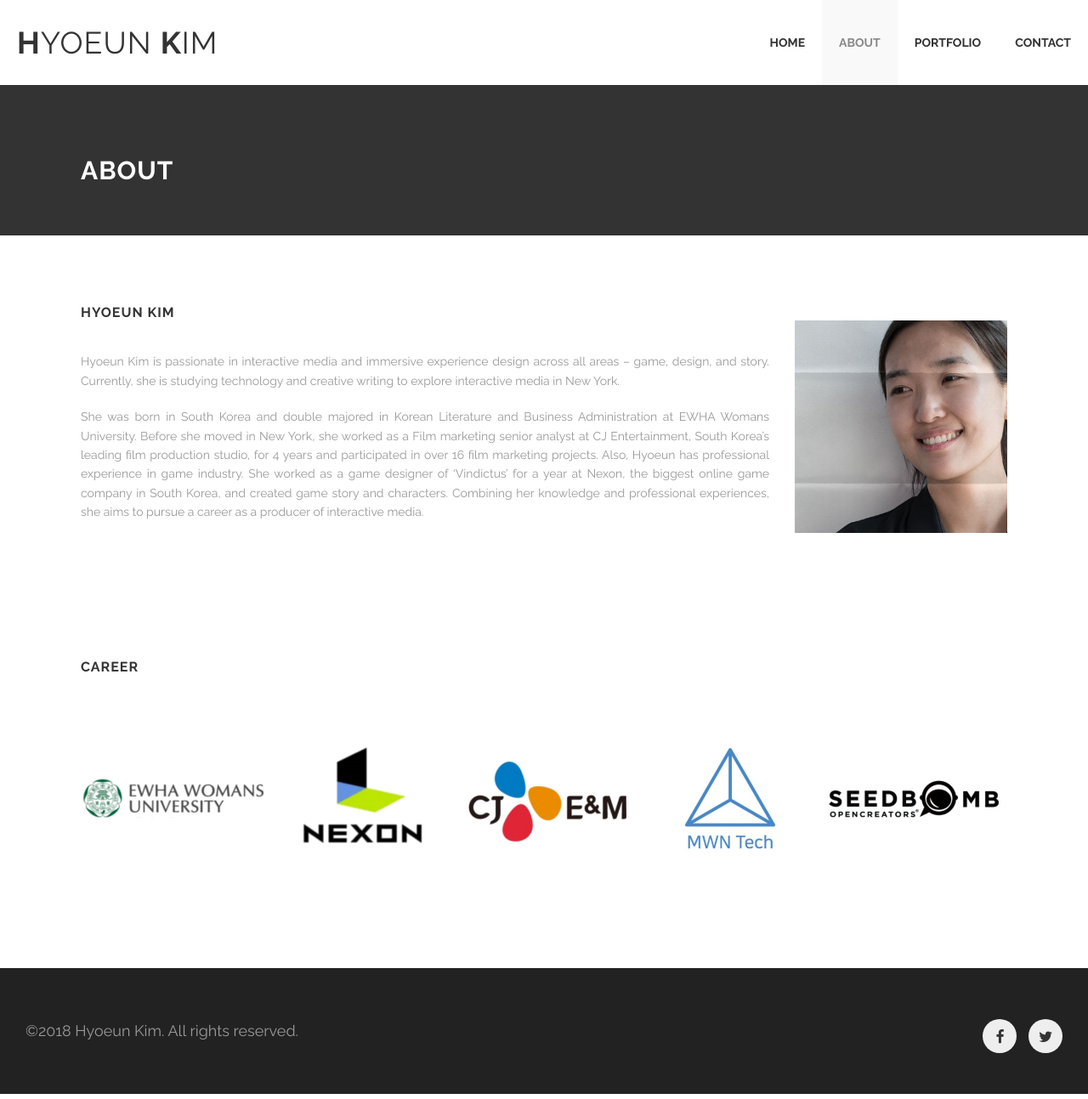
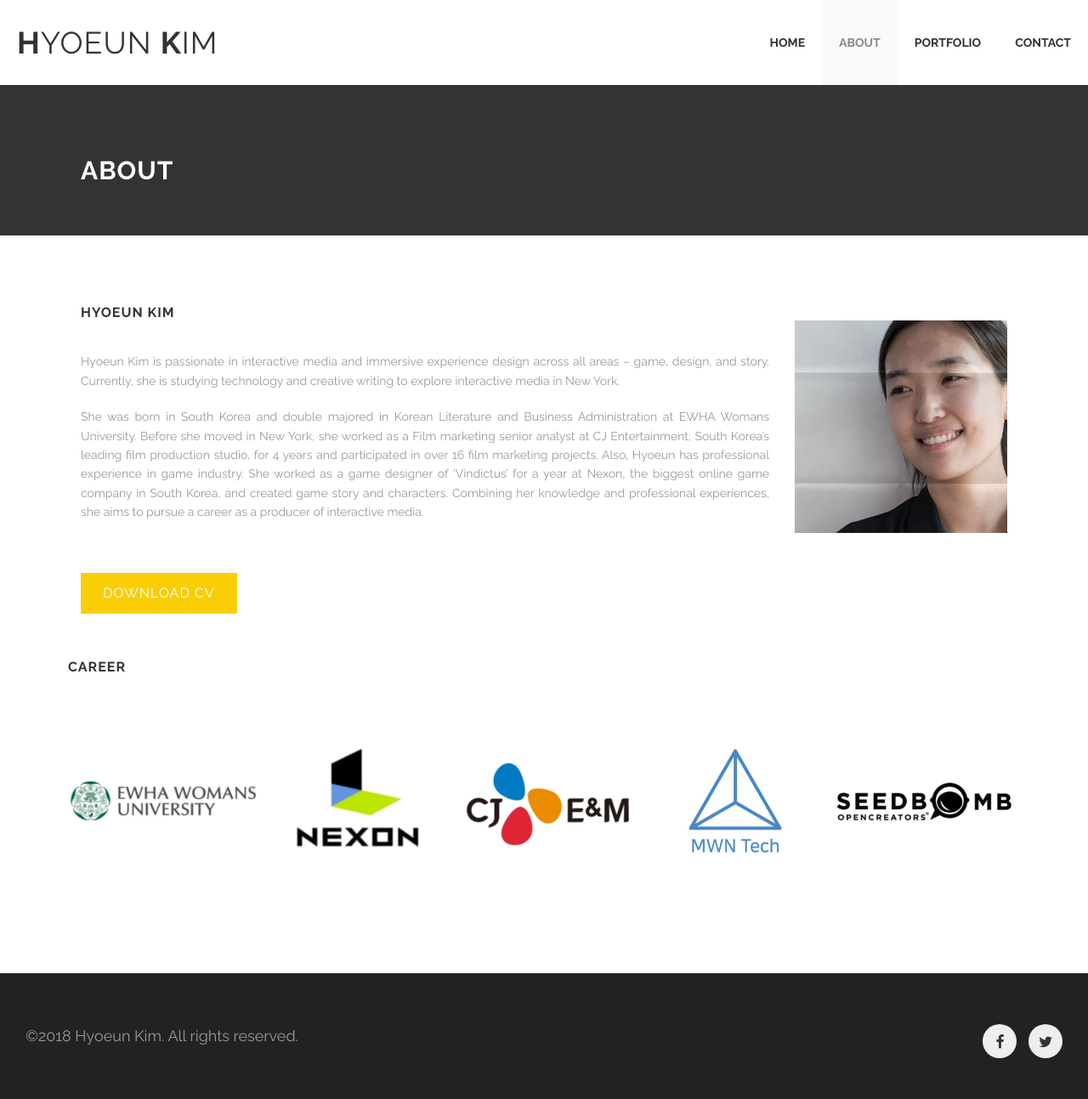
Before and after one commit to hyoeunK/hyoeunK.github.io, a Jekyll site: the page built from about.html, in a window 1280 px wide. Shown: the whole page at 85% size. Built offline with Jekyll 4.4.1, drawn with Linux system fonts in a browser that asks for light colours.

Commit message:
download button

```diff
--- a/about.html
+++ b/about.html
@@ -80,7 +80,9 @@
       <h3>Hyoeun Kim</h3>
       <div class='spacing'></div>
       <p style="text-align:justify;"> Hyoeun Kim is passionate in interactive media and immersive experience design across all areas – game, design, and story. Currently, she is studying technology and creative writing to explore interactive media in New York.</p>
-      <p style="text-align:justify;">She was born in South Korea and double majored in Korean Literature and Business Administration at EWHA Womans University. Before she moved in New York, she worked as a Film marketing senior analyst at CJ Entertainment, South Korea’s leading film production studio, for 4 years and participated in over 16 film marketing projects. Also, Hyoeun has professional experience in game industry. She worked as a game designer of ‘Vindictus’ for a year at Nexon, the biggest online game company in South Korea, and created game story and characters. Combining her knowledge and professional experiences, she aims to pursue a career as a producer of interactive media.</p>
+      <p style="text-align:justify;">She was born in South Korea and double majored in Korean Literature and Business Administration at EWHA Womans University. Before she moved in New York, she worked as a Film marketing senior analyst at CJ Entertainment, South Korea’s leading film production studio, for 4 years and participated in over 16 film marketing projects. Also, Hyoeun has professional experience in game industry. She worked as a game designer of ‘Vindictus’ for a year at Nexon, the biggest online game company in South Korea, and created game story and characters. Combining her knowledge and professional experiences, she aims to pursue a career as a producer of interactive media.
+      </p>
+
       <div class='two spacing'></div>
     </div>
     <div class='medium-3 columns'>
@@ -95,6 +97,13 @@
     </div>
   </div>
 </div>
+
+<!-- <div class='full'> -->
+<div class='row'>
+  <div class='large-12 columns'>
+  <a class="button " href="path_to_file" download="file_name">Download CV</a>
+</div>
+
 <div class='spacing'></div>
 <div class='full'>
   <div class='row'>
--- a/index.html
+++ b/index.html
@@ -122,11 +122,11 @@
           <div class="buttons-wrapper bottom-to-top">
             <div class="row">
               <div class="large-12 columns">
-                <div class="two spacing"></div>
+                <div class="four spacing"></div>
 
-                  <a class="button boxed" href="http://themeforest.net/user/honryou/portfolio?ref=honryou">View Features</a>
+                  <a class="button boxed" href="http://hyoeunkim.net/portfolio.html">View Portfolio</a>
 
-                  <a class="button " href="http://themeforest.net/user/honryou/portfolio?ref=honryou">Purchase Now</a>
+                  <a class="button " href="http://themeforest.net/user/honryou/portfolio?ref=honryou">Download CV</a>
 
               </div>
             </div>
```
